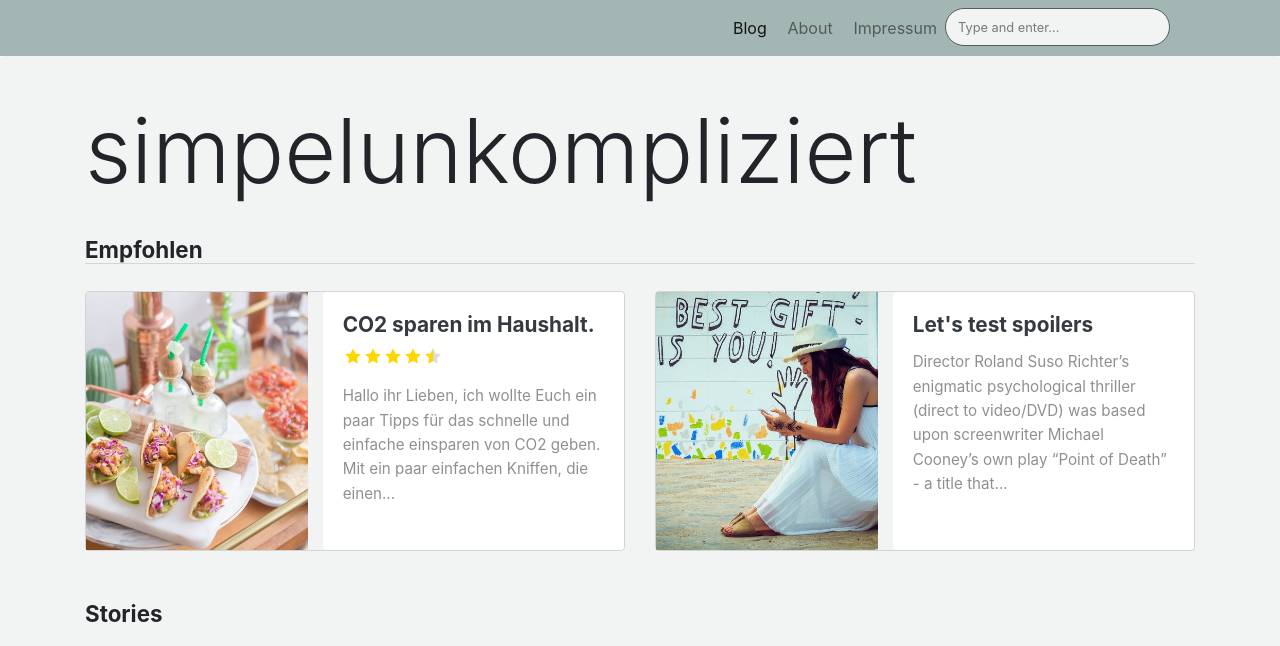
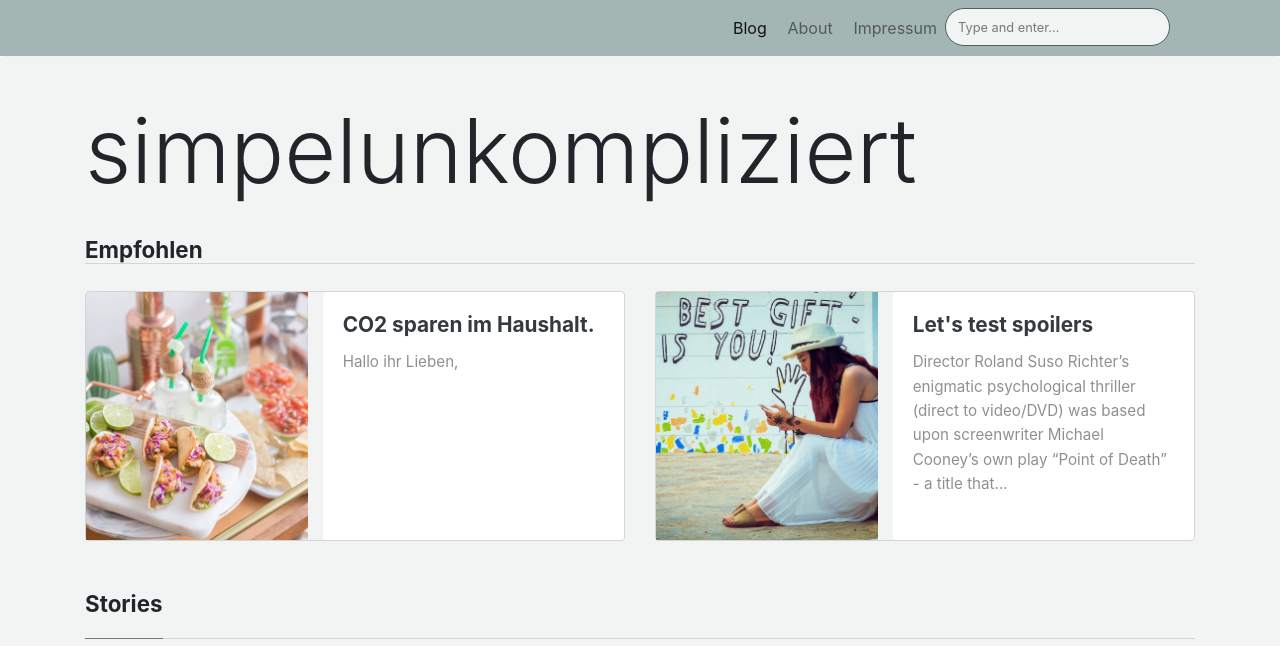
Before and after one commit to antjeba/simpelunkompliziert.github.io, a Jekyll site: the page built from index.html, in a window 1280 px wide and 1400 px high, cut to the strip 0-646 px from the top of the window. Built offline with Jekyll 4.4.1, drawn with Linux system fonts in a browser that asks for light colours; nearby versions of some CDN libraries; the list of posts is cut into pages by our own code; some of the changed lines change nothing that is shown; some of the changed text lies outside the part shown.

Commit message:
writed post and removed fav icon

```diff
--- a/_posts/2018-01-11-customer-service.md
+++ /dev/null
@@ -1,17 +0,0 @@
----
-layout: post
-title:  "CO2 sparen im Haushalt."
-categories: [ Klima ]
-tags: [red, yellow]
-date: 2021-12-13 12:00:00
-image: assets/images/11.jpg
-description: "CO2 sparen im Haushalt."
-featured: true
-hidden: true
-rating: 4.5
----
-## Hallo ihr Lieben,
-ich wollte Euch ein paar Tipps für das schnelle und einfache einsparen von CO2 geben. Mit ein paar einfachen Kniffen, die einen nicht im Alltag einschränken, kann schon einiges eingespart werden. Natürlich wäre eine drastische Umgestaltung des Lebens für das Klima vielleicht besser, doch wir alle wissen: Aller Anfang ist Schwer und niemand von uns ist perfekt ;).
-Heute geht es zunächst um die Themen Strom, Batterien und Ernährung, das alles gefüttert mit ein paar Verweisen und Statistiken.
-
-###Strom
--- /dev/null
+++ b/_posts/2020-01-02-co2-sparen.md
@@ -0,0 +1,51 @@
+---
+layout: post
+title:  "CO2 sparen im Haushalt."
+categories: [ Klima ]
+tags: [red, yellow]
+date: 2021-01-02 12:00:00
+image: assets/images/11.jpg
+description: "CO2 sparen im Haushalt."
+featured: true
+
+---
+
+Hallo ihr Lieben,
+
+der Klimawandel ist, spätestens nach dem letzten Jahr, in aller Munde. Und an extreme Natursituationen, wie in Australien, werden vielleicht auch einige Skeptiker eines anderen überzeugt.
+Daher hatte ich überlegt, welche einfachen Schritte, eine größere Menge CO2 einsparen. Der Mensch ist ein Gewohnheitstier und größere Lebensumgestaltungen bereiten uns bekanntlich mehr Probleme, als kleinere.
+Nun also drei mögliche Wege sein Leben ein wenig Nachhaltiger zu gestalten.
+
+Strom
+------
+Die wohl einfachste Änderung, der Wechsel zu einem Ökostrom-Anbieter. Die Produktion von Strom ist ein großer Faktor unseres ökologischen Abdrucks und ein Stromanbieterwechsel denkbar einfach. Wenn wir in Betracht ziehen, dass das Kohlekraftwerk NAME, welches Ende 2019 geschlossen wurde, alleine knapp 3% unseres CO2 Ausstoßes in Deutschland ausmacht. Wird einem vielleicht die Tragweite unseres Kohlestromkonsums bewusst.
+Aber Augen auf bei der Anbieterwahl. Wie so häufig verstecken sich im kleingedruckten einige schwarze Schafe, die den Strom nicht mehr so grün in das Netz einspeisen. Hierfür stellt Utopia eine Liste mit Anbietern zur Verfügung, welche für den Endkonsumenten sauber und transparent arbeiten [[utopia]][1].
+Wir beziehen, beispielsweise, nun schon 4 Jahre Strom von Naturstrom und hatten nie Probleme. Einen Umzug haben wir auch schon gemeinsam bestritten. Der Kundendienst ist sehr zuvorkommend und lange Wartezeiten in der Hotline sind uns bisher nicht begegnet. Außerdem werden alle Prozesse transparent über ein Naturstromkundenkonto abgewickelt, wodurch kein Papier verbraucht wird.
+Schließt ihr einen, nennen wir ihn mal, Ökostromvertrag ab, bedeutet dies, dass die Menge die ihr an Strom verbraucht als Strom aus Erneuerbaren Energien in das Netz eingespeist werden muss. Wohnt ihr also direkt neben einem Atomkraftwerk, werdet ihr vermutlich zu Hause Atomstrom beziehen, jemand anders aber Ökostrom, dies dank eurem Vertrag.
+
+Batterien
+------
+Es geht um herkömmliche Batterien, aus unseren Fernbedienungen oder im Kinderspielzeug, oder der 80. Lichterkette in unserer Wohnung.
+Zunächst das Positive: Laut der GRS Batterien (Stiftung Gemeinsames Rücknahmesystem Batterien) ist es möglich nahezu 100% einer herkömmlichen Batterie zu recyclen. Kann man sie daher bedenkenlos nutzen? Nein. Definitiv, nicht.  Denn es müssen vom Gesetzgeber nur 45% der produzierten Batterien recycelt werden.
+Genauere Informationen zu dem Thema Batterierecycling könnt ihr auf der Homepage von grs-batterien nachlesen [[grs-batterien]][2].
+Woran liegt das?
+Als Endkonsument habe ich vielleicht in der Schule gelernt wie eine solche Batterie hergestellt wird, oder zumindest aus welchen Bestandteilen sie besteht. Batterien bestehen aus teilweise giftigen und schwer zu gewinnenden Stoffen. Diese Stoffe belasten bei der Entsorgung unsere Umwelt.
+Zudem benötigt die Batterieherstellung unfassbare Mengen an Energie um Energie in einem kleinen Zylinderförmigen Objekt zu speichern. Bei der Herstellung einer Batterie wird 40-500mal  so viel Energie benötigt [[Umweltbundesamt]][5], wie die Batterie dem Nutzer am Ende zur Verfügung stellt. Dies unterscheidet sich natürlich durch die Herstellungsmaterialien [[carpus]][4].
+Benutzt also im besten Fall so viel wie Möglich über den normalen Strom aus der Steckdose, den sogenannten Netzbetrieb, und falls es doch eine Batterie sein muss, greift zu Akkus. Denn auch der Recyclingprozess verschlingt Energie und davon nicht zu wenig und unterscheidet sich von Batterietyp zu Batterietyp.
+
+
+Lebensmittel
+------
+Im vergangenen Jahr erschien das Buch xyz von xyz. Einige meinten es sei sehr Radikal. So ganz möchte ich es nicht abstreiten. Egal wie Radikal dieses Buch ist, die Aussage bleibt und zwar, dass wir mit unserer Ernährung achtsamer im Bezug auf das Klima umgehen müssen. Sicherlich gibt es weitere Bücher die das belegen und auch andere, wie bspw How not to Die, die eine umweltfreundliche Ernährung emfpehlen, jedoch auf den Gesundheitsaspekt und nicht den Umweltaspekt eingehen. Denn, ja eine Tierfreie Ernährung ist gesund.
+Bevor man nun aber seine ganze Ernährung umstellt und auf den Veganen Zug aufspringt ( ich halte ein Veganes Leben für sinnvoll, jedoch geht es hier um kleine Schritte).
+Stellen wir uns mal vor unseren geöffneten Kühlschrank/ Vorratsschrank/… viele von uns haben dort viel zu viele Lebensmittel. Die können gar nicht alle konsumiert werden, bis sie ablaufen. Wobei auch Lebensmittel nach dem Ablauf des Verfallsdatums genießbar sind. Kauft bitte weniger und kauft auch bitte weniger in Plastik verpackte Lebensmittel. Überlegt euch ob ihr wirklich die Lebensmittel braucht. Geht vielleicht zwei mal die Woche auf dem Heimweg von der Arbeit oder Uni einkaufen und überlegt euch wie eure Woche aussieht ob ihr es wirklich schafft alles zu essen.
+Natürlich kommen wir zu dem Thema Fleisch, dies ist in dem Buch von xyz sehr gut dargestellt. Zum einen landet natürlich auch viel zu viel Fleisch in der Tonne. Bei dem gedanken, dass ein Lebewesen somit vollkommen umsonst verstorben und eigentlich aber auch geboren wurde, sollte jedem Entsorger speiübel werden. Wie wäre es also wenn man zunächst seinen Fleischkonsum verringert, nicht mehr beim Bäcker das lecker Fleischwurstbrötchen bestellt, sondern vielleicht eine fleischlose Alternative (vertraut mir ist sicher ähnlich lecker). Direkt nach dem Frühstück einen halben Bauernhof gefuttert zu haben ist definitiv kein erstrebenswertes Ziel. Wie bereits erwähnt wird auch Fleisch entsorgt. Ich bin inzwischen dazu übergangen nur noch Fleisch zu kaufen wenn wir es auch wirklich zubereiten und verzehren. Somit komme ich auf einen Fleischkonsum von ca einmal die Woche. Im laufe des vergangenen Jahres tauchten einige Studien auf, die berichteten dass die Metanbelastung, welche von Kühen ausgeht extremst unterschätzt wurde. Kühe sind somit viel schlimmer als zuvor angenommen. Wenn wir uns nun vorstellen, dass einige Bundesstaaten in Amerika ihre Felder ausschließlich für die Ernährung von Tieren bestellen, dies noch mit einer Grafik veranschaulichen, da kann einem schon das Herz in die Hose fallen.
+Und nun einer der Punkte der, meiner Meinung nach noch viel zu selten erwähnt wird, kauft lokales Gemüse und Fleisch. 8 Avocados die Woche, auch wenn sie ‘nur’ aus Spanien kommen, sind nicht nachhaltig. Deutsche Äpfel aus der Region mögen vielleicht kleiner sein als ihre Importierten Kollegen, sind aber keinen Prozent schlechter als die Importware.
+Ist einmal ein Anfang in Punkto Fleischkonsum gemacht und werden eine vielzahl von Regionalen Lebensmitteln konsumiert. So verringert sich auch um einen kleinen Teil der Plastikverbrauch, ein Anfang wäre auch hier gemacht. Stellt man irgendwann seine Ernährung auf hauptsächlich frische kost um ist vermutlich der gelbe Sack in eurem Haushalt um einiges leichter.
+Kauft also achtsamer, regionaler und bescheidener ein, dann habt ihr schon einen Anfang gemacht.
+
+[1]: https://utopia.de/bestenlisten/die-besten-oekostrom-anbieter/
+[2]: http://www.grs-batterien.de/verbraucher/ueber-batterierecycling.html
+[3]: https://thedriven.io/2020/02/26/new-tesla-battery-a-combination-of-dry-cell-and-supercapacitor/
+[4]: https://www.carpus.org/content/media/548.pdf
+[5]: https://www.umweltbundesamt.de/umwelttipps-fuer-den-alltag/elektrogeraete/batterien-akkus#gewusst-wie
```
Also changed, not shown: _pages/categories.md (line endings or trailing spaces), favicon.ico (deleted).
